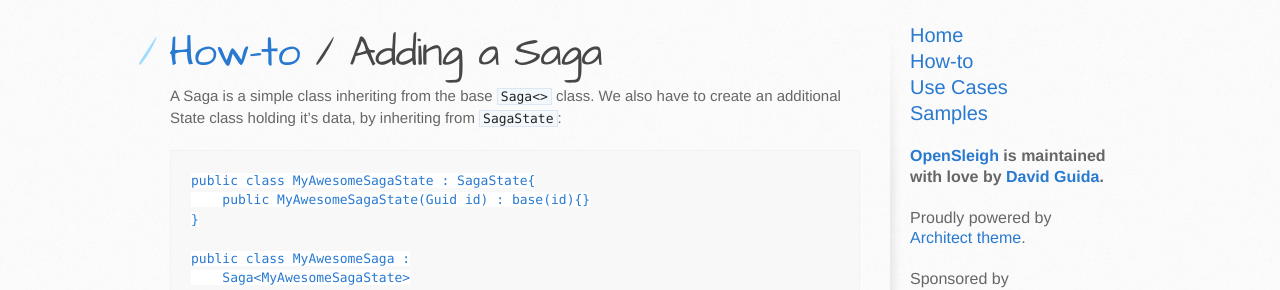
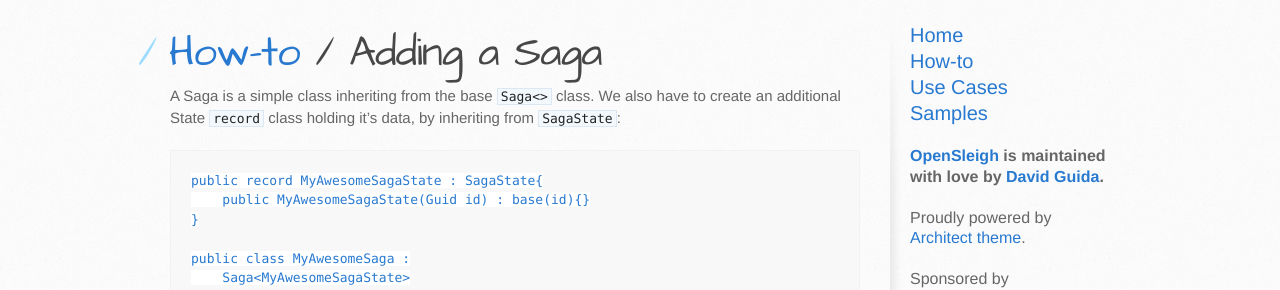
Before and after one commit to mizrael/OpenSleigh-Web, a Jekyll site: the page built from how-to/add-saga.md, in a window 1280 px wide. Shown: the part 244-534 px from the top of the page. Built offline with Jekyll 4.4.1, drawn with Linux system fonts in a browser that asks for light colours; some of the changed text lies outside the part shown.

Commit message:
minor fix

````diff
--- a/how-to/add-saga.md
+++ b/how-to/add-saga.md
@@ -5,10 +5,10 @@ title: Adding a Saga
 
 # [How-to](/how-to/) / Adding a Saga
 
-A Saga is a simple class inheriting from the base [`Saga<>`](https://github.com/mizrael/OpenSleigh/blob/develop/src/OpenSleigh.Core/Saga.cs) class. We also have to create an additional State class holding it's data, by inheriting from [`SagaState`](https://github.com/mizrael/OpenSleigh/blob/develop/src/OpenSleigh.Core/SagaState.cs):
+A Saga is a simple class inheriting from the base [`Saga<>`](https://github.com/mizrael/OpenSleigh/blob/develop/src/OpenSleigh.Core/Saga.cs) class. We also have to create an additional State `record` class holding it's data, by inheriting from [`SagaState`](https://github.com/mizrael/OpenSleigh/blob/develop/src/OpenSleigh.Core/SagaState.cs):
 
 ```
-public class MyAwesomeSagaState : SagaState{
+public record MyAwesomeSagaState : SagaState{
     public MyAwesomeSagaState(Guid id) : base(id){}
 }
 
````
